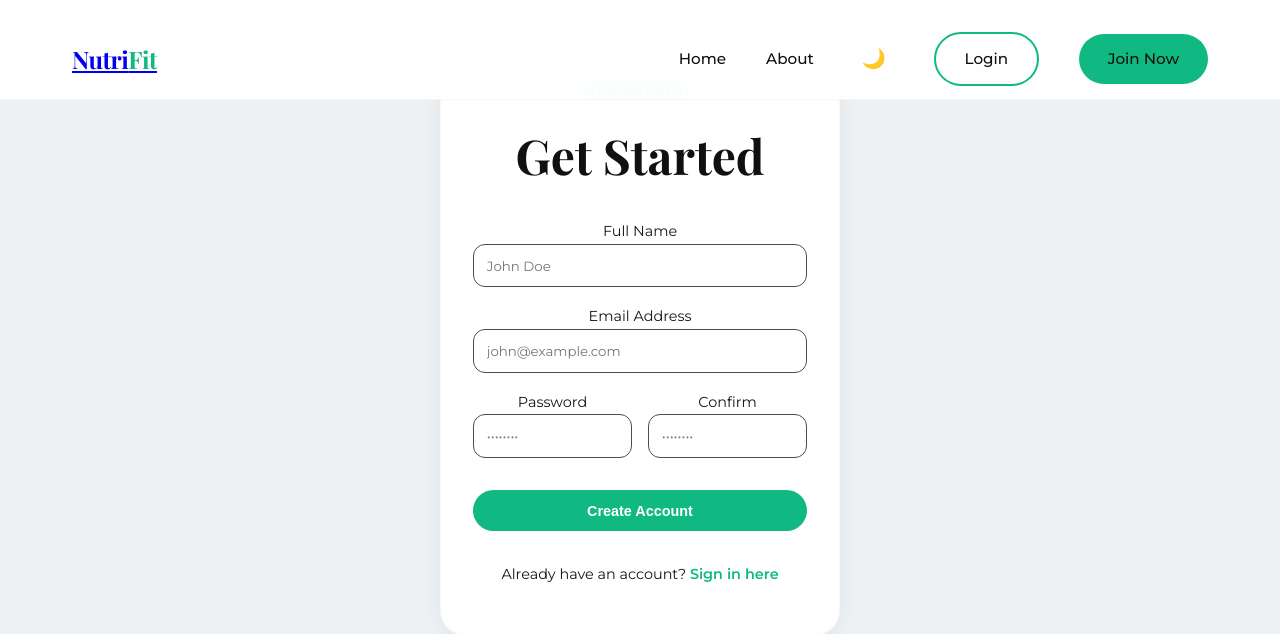
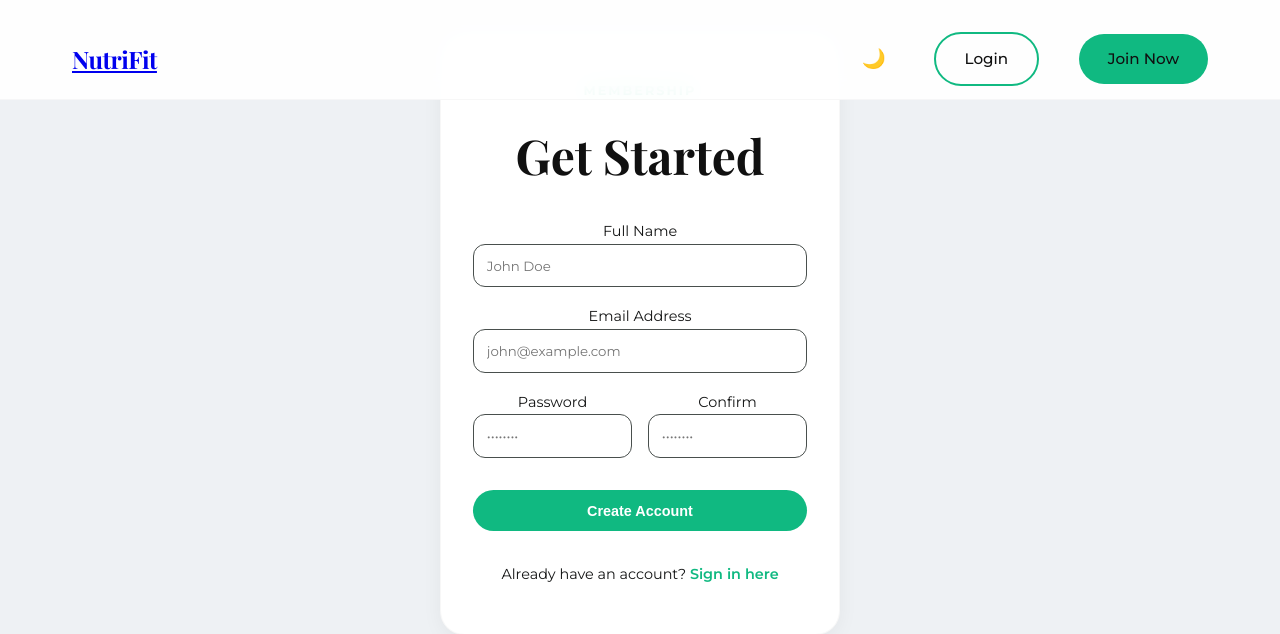
Before and after one commit to Urjagajera/NutriFit, a Flask app: page /auth/register in a window 1280 px wide. Shown: the top 634 px of the page. Run offline with Flask 3, Linux system fonts and the light colour scheme; some libraries are stand-ins or nearby versions; some web fonts are replaced.

Commit message:
change header

```diff
--- a/app/templates/base.html
+++ b/app/templates/base.html
@@ -21,11 +21,9 @@
     <header class="navbar" role="banner">
         <nav class="container" role="navigation" aria-label="Main Navigation">
             <div class="logo">
-                <a href="{{ url_for('main.index') }}">Nutri<span>Fit</span></a>
+                <a href="{{ url_for('main.index') }}">NutriFit</a>
             </div>
             <ul class="nav-links">
-                <li><a href="{{ url_for('main.index') }}" class="nav-link">Home</a></li>
-                <li><a href="#" class="nav-link">About</a></li>
                 <li>
                     <button id="theme-toggle" class="theme-toggle" aria-label="Toggle Theme">
                         <span id="theme-icon">🌙</span>
```
